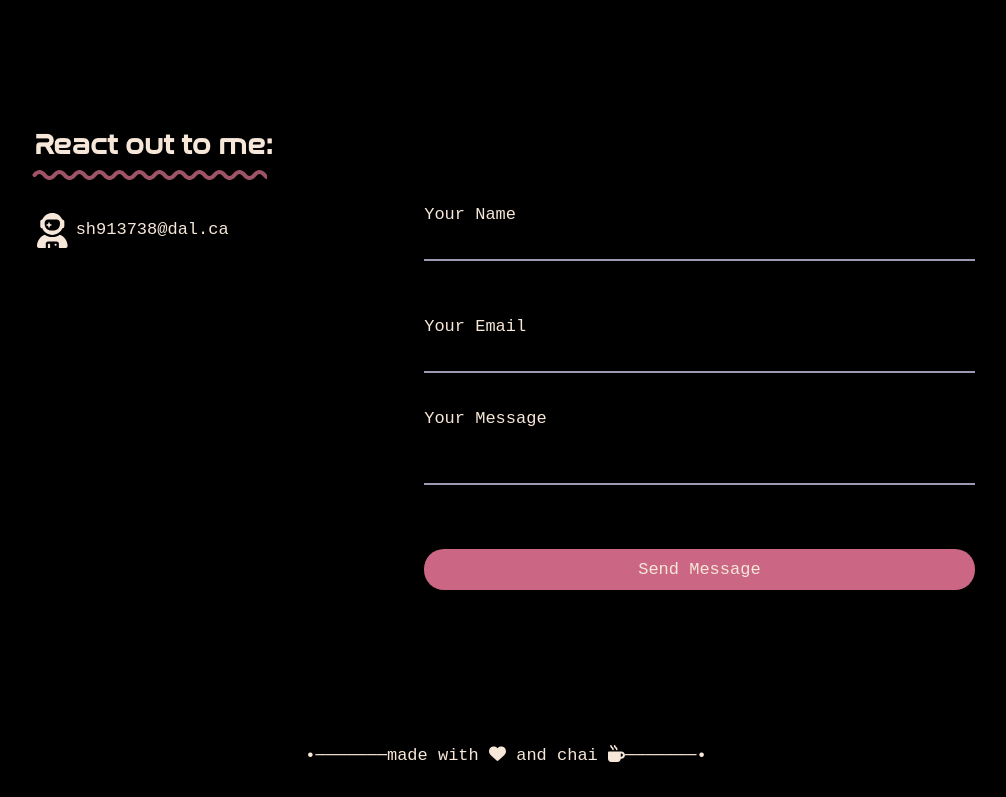
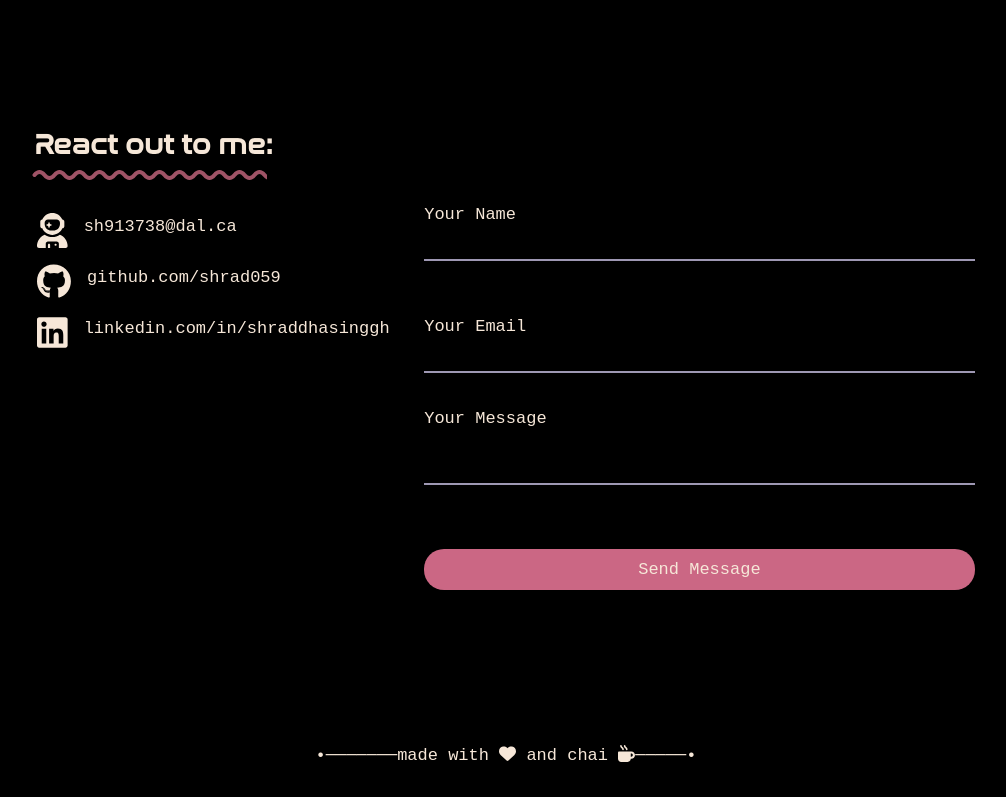
Before and after one commit to shrad059/portfolio, a React (Create React App) app: page / in a window 1280 px wide. Shown: the part 3426-4223 px from the top of the page, without its empty margins (134-1140 px from the left). Built offline with nearby package versions, Linux system fonts and the light colour scheme.

Commit message:
fixed responsive layout

```diff
--- a/public/index.html
+++ b/public/index.html
@@ -24,7 +24,7 @@
       work correctly both with client-side routing and a non-root public URL.
       Learn how to configure a non-root public URL by running `npm run build`.
     -->
-    <title>Shraddha Singh</title>
+    <title>shraddha's portfolio 𓆩⟡𓆪</title>
   </head>
   <body>
     <noscript>You need to enable JavaScript to run this app.</noscript>
--- a/src/App.css
+++ b/src/App.css
@@ -559,7 +559,7 @@ max-width: 100%;
 margin-bottom: var(--m-0-75);
 }
 
-.about-content ..skill-item .progress {
+.about-content .skill-item .progress {
 background-color: var(--color-light);
 color: black;
 height: 0.45rem;
@@ -762,16 +762,23 @@ row-gap: 2rem;
 margin-bottom: var(--m-0-5);
 }
 
+.contact-information {
+  /* background-color: pink; */
+  display: flex;
+  flex-direction: column;
+  gap: 1rem;
+  align-items: flex-start;
+  justify-content: flex-start;
+}
+
 .contact-description {
-display: inline-flex;
-align-items: center;
-column-gap: .5rem;
+  display: flex;
+  gap: 1rem;
 }
 
 .contact-icon {
-font-size: 1.2rem;
+  font-size: 1.2rem;
 }
-
 .contact-inputs {
 display: grid;
 row-gap: 2rem;
@@ -853,6 +860,11 @@ z-index: 10;
 
   @media only screen and (max-width:968px)
   {
+    .footer{
+      width:100%;
+      padding: 20px 0;
+      background-color: red;
+    }
     .about-content,
     .about-img
     {
--- a/src/components/Contact.js
+++ b/src/components/Contact.js
@@ -89,17 +89,24 @@ const Contacts = () => {
 
 
 
+            <div className="contact-information">
+  <span className="contact-description">
+    <FontAwesomeIcon icon={faUserAstronaut} className="contact-icon" />
+    sh913738@dal.ca
+  </span>
+{/* <span className="contact-github"> */}
+<span className="contact-description">
+        <FontAwesomeIcon icon={faGithub} className="contact-icon" />
+        github.com/shrad059
+      </span>
+      <span className="contact-description">
+        <FontAwesomeIcon icon={faLinkedin} className="contact-icon" />
+        linkedin.com/in/shraddhasinggh
+      </span>
+{/* </span> */}
 
-              <div className="contact-information">
-                <span className="contact-description">
-                <FontAwesomeIcon icon={faUserAstronaut}  className="contact-icon"/>
-                  sh913738@dal.ca
-                </span>
-        {/* <FontAwesomeIcon icon={faGithub} className="icon" />
-        <FontAwesomeIcon icon={faLinkedin} />
-        <FontAwesomeIcon icon={faFileAlt} /> */}
 
-              </div>
+</div>
             </div>
           </div>
           <form ref={formRef} onSubmit={handleSubmit} className="contact-form padd-15">
--- a/src/components/Footer.js
+++ b/src/components/Footer.js
@@ -15,7 +15,7 @@ const Footer = () => {
       <span> </span>and chai<span> </span>
       <span className="inline-block">
         <FontAwesomeIcon icon={faMugHot} />
-      </span>───────•
+      </span>─────•
     </p>        </div>
       </div>
     </footer>
--- a/src/components/Portfolio.js
+++ b/src/components/Portfolio.js
@@ -63,7 +63,7 @@ const Portfolio = () => {
               style={{
                 width: '225px',
                 height: '12px',
-                color: '#9f5366' // Match your text color
+                color: '#4a3023' // Match your text color
               }}
             >
               <path
--- a/src/index.css
+++ b/src/index.css
@@ -185,6 +185,23 @@ html {
   bottom: calc(100vh + 50px); /* Move button up past viewport */
   opacity: 0;
   transition: all 500ms ease-in-out;
+}
+@media (max-width: 768px) {
+  .scroll-to-top {
+    display: none !important;
+  }
+}
+@media (max-width: 768px) {
+  .star-toggle {
+    display: none !important;
+  }
+}
+@media (max-width: 1080px) {
+  .star-toggle {
+    /* display: none !important; */
+    top: 10px;
+    left:-55%;
+  }
 }
 
 ul
```
